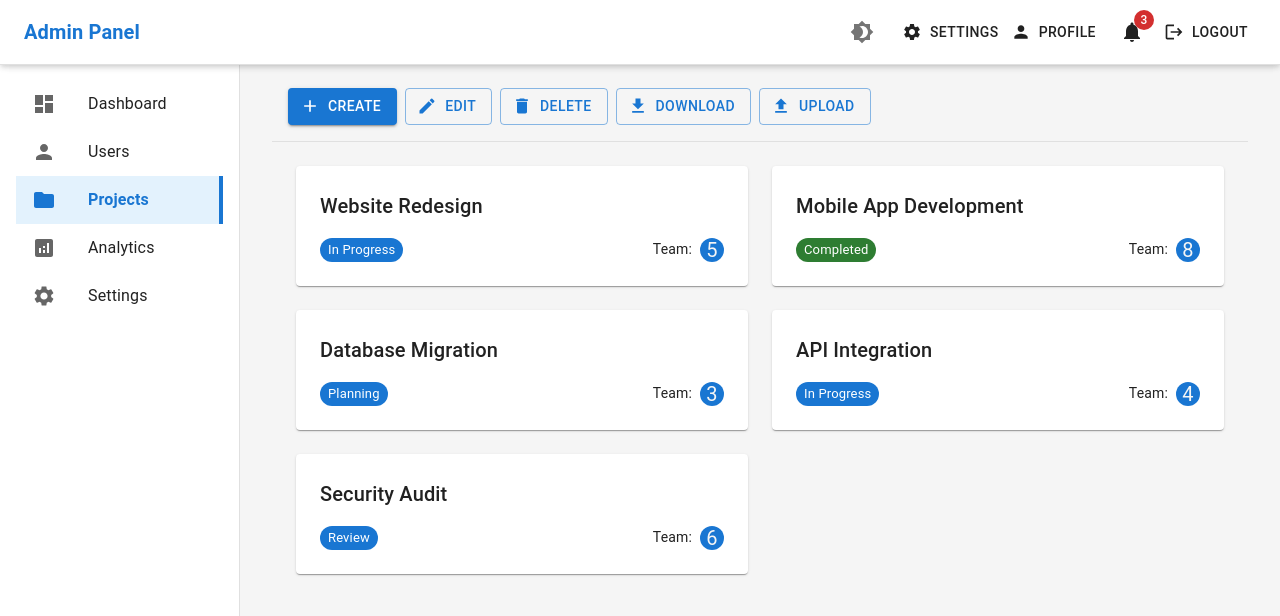
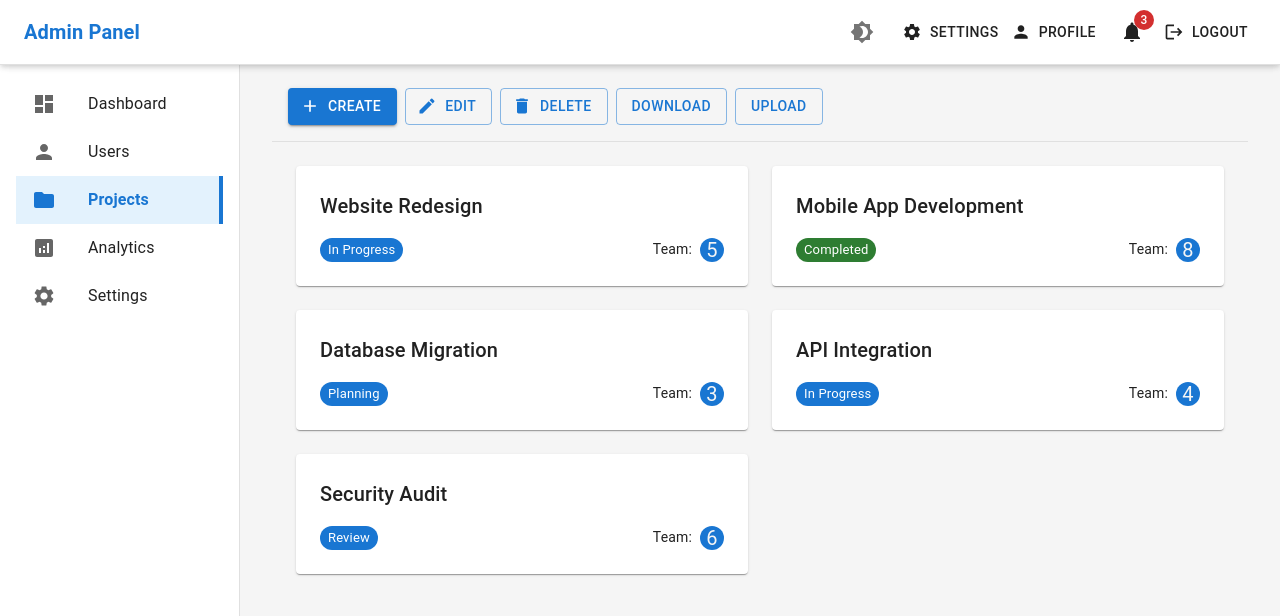
Before and after one commit to Ankit-83/Admin-Portal, a React (Create React App) app: page /projects in a window 1280 px wide. Shown: the top 616 px of the page. Built offline with nearby package versions, Linux system fonts and the light colour scheme.

Commit message:
remove download and upload icon

```diff
--- a/src/components/Modules/ModuleHeader.jsx
+++ b/src/components/Modules/ModuleHeader.jsx
@@ -32,12 +32,12 @@ function ModuleHeader({ title, actions = ['create', 'edit', 'delete', 'download'
           </Button>
         )}
         {actions.includes('download') && (
-          <Button startIcon={<DownloadIcon />} variant="outlined" sx={{ mr: 1 }}>
+          <Button variant="outlined" sx={{ mr: 1 }}>
             Download
           </Button>
         )}
         {actions.includes('upload') && (
-          <Button startIcon={<UploadIcon />} variant="outlined">
+          <Button variant="outlined">
             Upload
           </Button>
         )}
```
